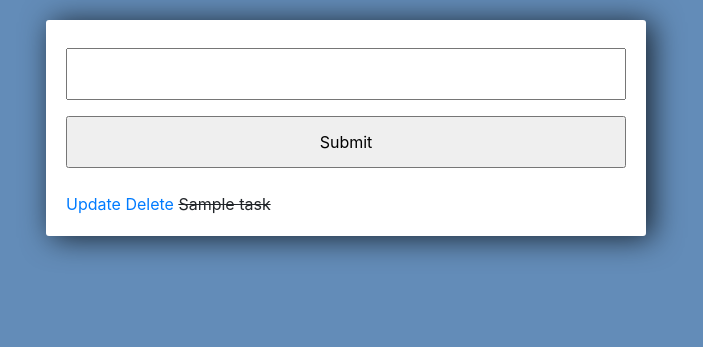
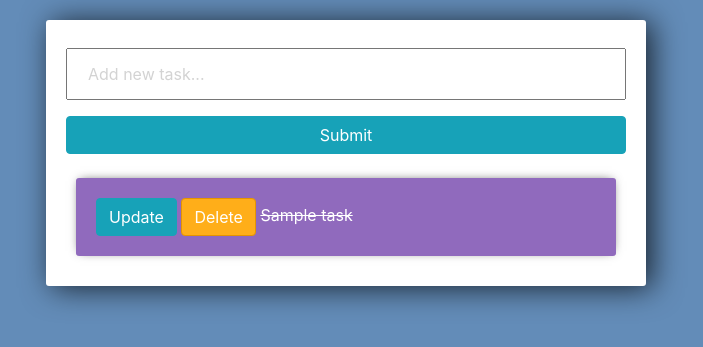
Before and after one commit to naveen701526/To-do-list-in-django, a Django app: page / in a window 1280 px wide. Shown: the top 347 px of the page, without its empty margins (294-997 px from the left). Run offline with Django 3.2, Linux system fonts and the light colour scheme; tables that the repository leaves empty hold one stand-in row (values such as "Sample post"); some libraries are stand-ins or nearby versions.

Commit message:
added some more styling

```diff
--- a/tasks/forms.py
+++ b/tasks/forms.py
@@ -5,6 +5,7 @@ from .models import *
 
 
 class TaskForm(forms.ModelForm):
+    title= forms.CharField(widget= forms.TextInput(attrs={'placeholder':'Add new task...'}))
     class Meta:
         model = Task
         fields = '__all__'
--- /dev/null
+++ b/tasks/templates/tasks/base.html
@@ -0,0 +1,49 @@
+{% block links %}{% endblock  %}
+<link rel="stylesheet" href="https://cdn.jsdelivr.net/npm/bootstrap@4.5.3/dist/css/bootstrap.min.css" integrity="sha384-TX8t27EcRE3e/ihU7zmQxVncDAy5uIKz4rEkgIXeMed4M0jlfIDPvg6uqKI2xXr2" crossorigin="anonymous">
+
+<style>
+
+	body{
+		background-color: #638CB8;
+	}
+
+	input{
+		width: 100%;
+		padding: 12px 20px;
+		margin: 8px 0;
+		box-sizing: border-box;
+	}
+
+	input::placeholder {
+	  color: #d3d3d3;
+	}
+
+	.submit{
+		background-color: #6BA3E8;
+	}
+
+	.center-column{
+		width:600px;
+		margin: 20px auto;
+		padding:20px;
+		background-color: #fff;
+		border-radius: 3px;
+		box-shadow: 6px 2px 30px 0px rgba(0,0,0,0.75);
+	}
+
+	.item-row{
+		background-color: #906abd;
+		margin: 10px;
+		padding: 20px;
+		border-radius: 3px;
+		color: #fff;
+		font-size: 16px;
+		box-shadow: 0px -1px 10px -4px rgba(0,0,0,0.75);
+	}
+
+	.btn-danger{
+		background-color: #ffae19;
+		border-color: #e59400;
+	}
+
+</style>
--- a/tasks/templates/tasks/list.html
+++ b/tasks/templates/tasks/list.html
@@ -1,66 +1,19 @@
-<link rel="stylesheet" href="https://stackpath.bootstrapcdn.com/bootstrap/4.3.1/css/bootstrap.min.css" integrity="sha384-ggOyR0iXCbMQv3Xipma34MD+dH/1fQ784/j6cY/iJTQUOhcWr7x9JvoRxT2MZw1T" crossorigin="anonymous">
-
-<style>
-
-	body{
-		background-color: #638CB8;
-	}
-
-	input{
-		width: 100%;
-		padding: 12px 20px;
-		margin: 8px 0;
-		box-sizing: border-box;
-	}
-
-	input::placeholder {
-	  color: #d3d3d3;
-	}
-
-	.submit{
-		background-color: #6BA3E8;
-	}
-
-	.center-column{
-		width:600px;
-		margin: 20px auto;
-		padding:20px;
-		background-color: #fff;
-		border-radius: 3px;
-		box-shadow: 6px 2px 30px 0px rgba(0,0,0,0.75);
-	}
-
-	.item-row{
-		background-color: #906abd;
-		margin: 10px;
-		padding: 20px;
-		border-radius: 3px;
-		color: #fff;
-		font-size: 16px;
-		box-shadow: 0px -1px 10px -4px rgba(0,0,0,0.75);
-	}
-
-	.btn-danger{
-		background-color: #ffae19;
-		border-color: #e59400;
-	}
-
-</style>
-
+{% extends "tasks/base.html" %}
+{% block links %}
 <div class="center-column">
 
 <form action="/" method="POST">
     {% csrf_token %}
     {{form.title}}
-    <input type="submit" name="Create Task">
+    <input class="btn btn-info" type="submit" name="Create Task">
 
 </form>
 <div class="todo-list">
 
 {% for task in tasks %}
-    <div>
-        <a href="{% url 'update_task' task.id %}">Update</a>
-        <a href="{% url 'delete' task.id %}">Delete</a>
+    <div class="item-row">
+        <a class="btn btn-info" href="{% url 'update_task' task.id %}">Update</a>
+        <a class="btn btn-danger" href="{% url 'delete' task.id %}">Delete</a>
         {% if task.complete == True %}
         <strike>{{task}}</strike>
         {% else %}
@@ -72,3 +25,5 @@
 </div>
 
 </div>
+
+{% endblock  %}
```
Also changed, not shown: tasks/templates/tasks/delete.html (+10 -2 lines), tasks/templates/tasks/update_task.html (+6 -1 lines).
